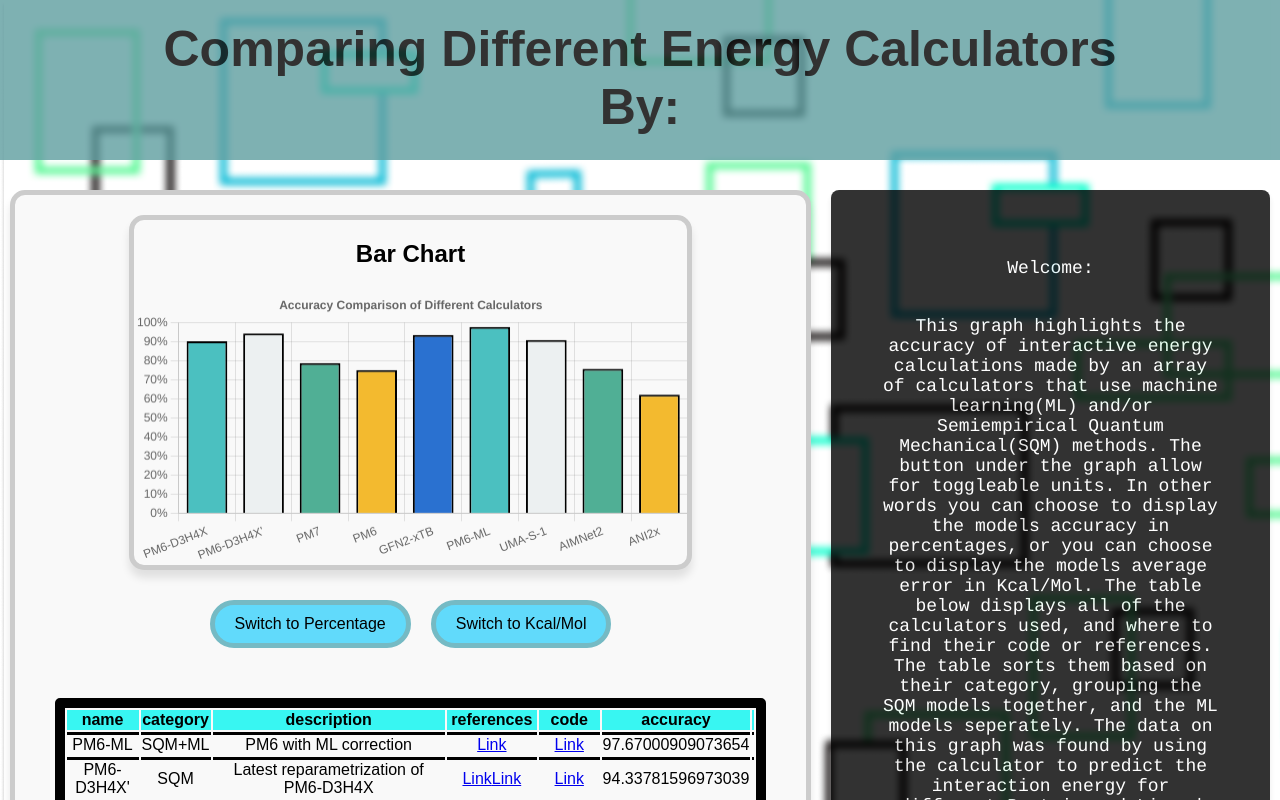
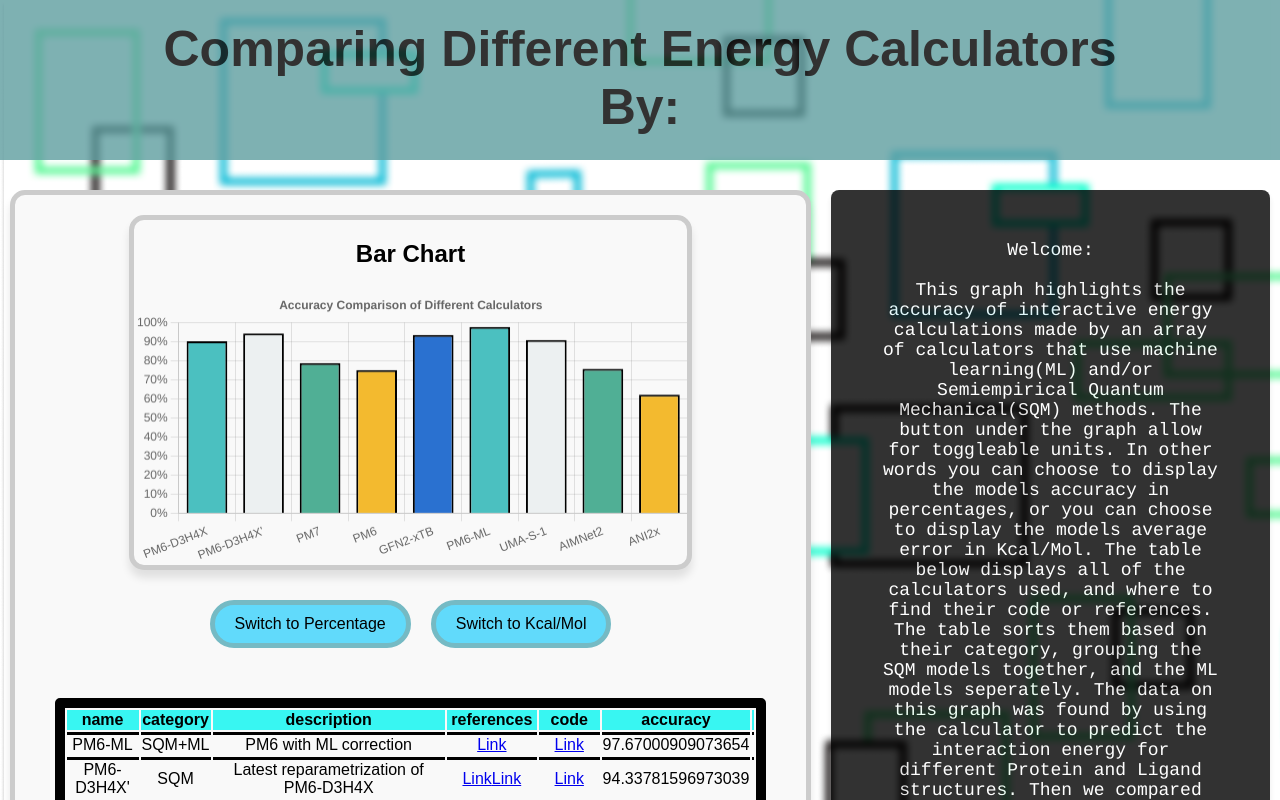
Before and after one commit to tobiasmarek/protein-ligand-benchmarks.github.io, a React (Create React App) app: page / in a window 1280 px wide. Shown: the top 800 px of the page. Built offline with nearby package versions, Linux system fonts and the light colour scheme.

Commit message:
small changes

```diff
--- a/src/App.js
+++ b/src/App.js
@@ -195,10 +195,10 @@ export default function App() {
         </div>
 
 
-        <p className="BP1">
-          <p elementclassName="Inner-Text">
+        <div className="BP1">
+          <div elementclassName="Inner-Text">
             Welcome: {" "}
-          </p>
+          </div>
           <br />
           This graph highlights the accuracy of interactive energy
           calculations made by an array of calculators that use machine learning(ML)
@@ -215,7 +215,7 @@ export default function App() {
            <br />
           Thanks for visiting!
           <Video/>
-        </p>
+        </div>
       </div>
 
       <div className="ending">
```
Also changed, not shown: 1 other file (tests, documents, lock files or other folders).
